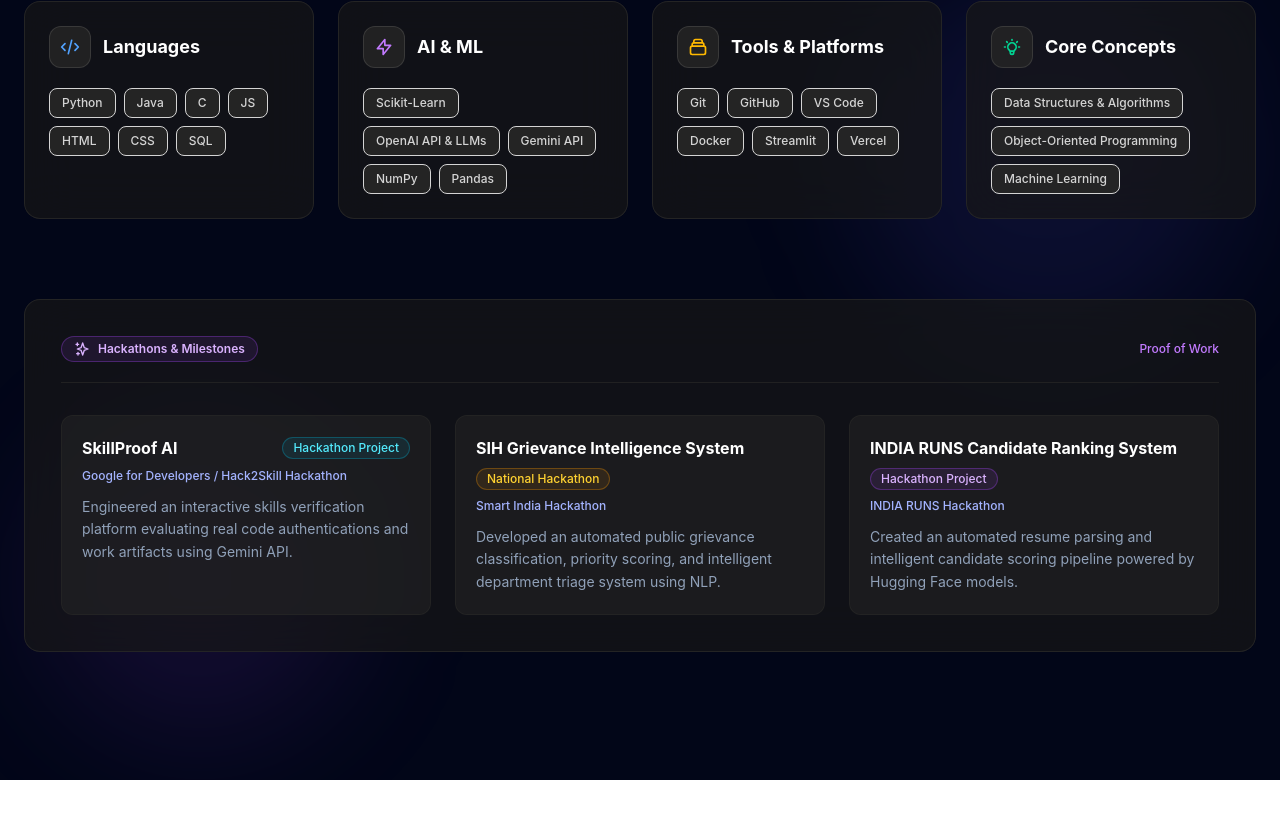
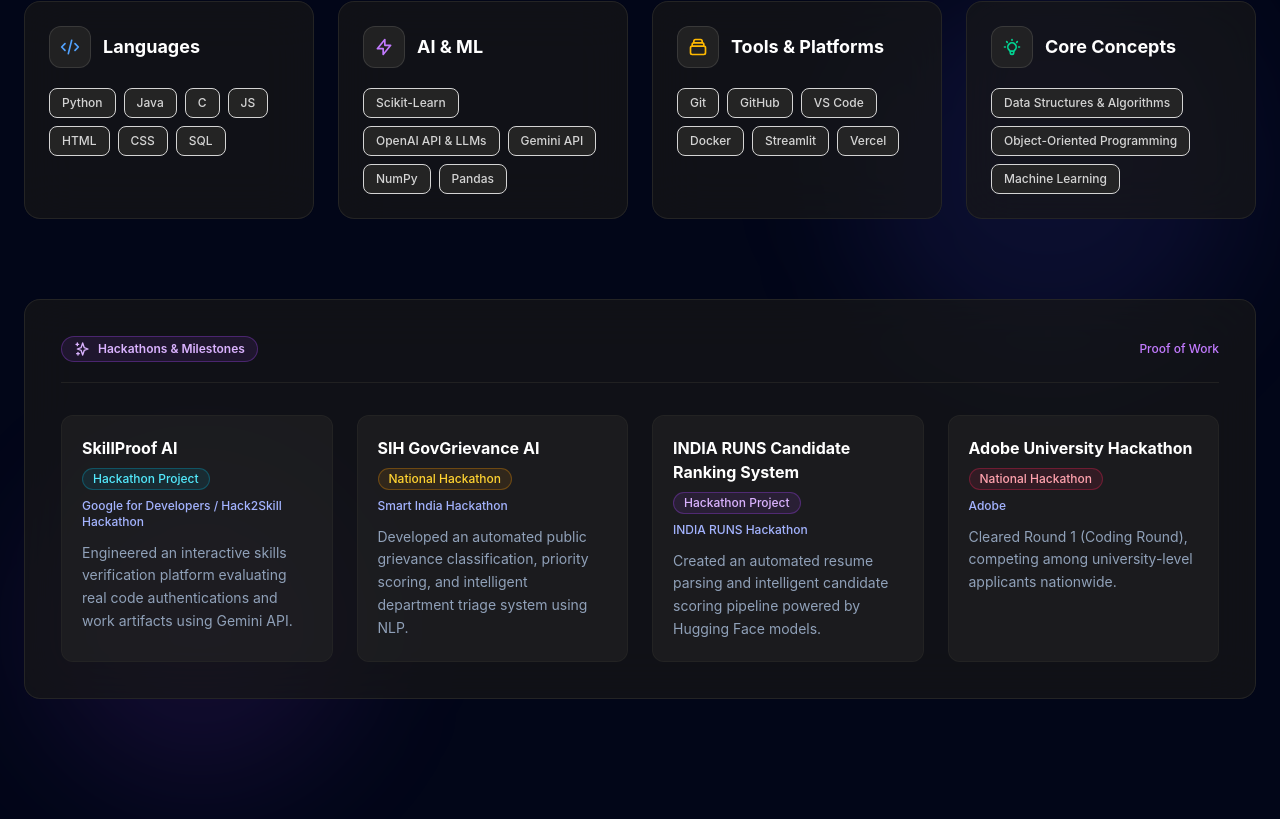
Before and after one commit to YendetiYashashwini/yashashwini-portfolio, a React app: page / in a window 1280 px wide. Shown: the part 2653-3472 px from the top of the page. Before the commit the page ends 3433 px from the top, so only its background shows below. Built offline with nearby package versions, Linux system fonts and the light colour scheme; the HTML template or start-up script is replaced by a standard one.

Commit message:
feat(achievements): add Adobe University Hackathon Round 1 clearance milestone

```diff
--- a/src/components/SkillsAndExperience.jsx
+++ b/src/components/SkillsAndExperience.jsx
@@ -60,7 +60,7 @@ export default function SkillsAndExperience() {
         'Engineered an interactive skills verification platform evaluating real code authentications and work artifacts using Gemini API.',
     },
     {
-      title: 'SIH Grievance Intelligence System',
+      title: 'SIH GovGrievance AI',
       event: 'Smart India Hackathon',
       tag: 'National Hackathon',
       tagColor: 'text-amber-300 bg-amber-500/10 border-amber-500/30',
@@ -74,6 +74,14 @@ export default function SkillsAndExperience() {
       tagColor: 'text-purple-300 bg-purple-500/10 border-purple-500/30',
       description:
         'Created an automated resume parsing and intelligent candidate scoring pipeline powered by Hugging Face models.',
+    },
+    {
+      title: 'Adobe University Hackathon',
+      event: 'Adobe',
+      tag: 'National Hackathon',
+      tagColor: 'text-rose-300 bg-rose-500/10 border-rose-500/30',
+      description:
+        'Cleared Round 1 (Coding Round), competing among university-level applicants nationwide.',
     },
   ]
 
@@ -146,11 +154,11 @@ export default function SkillsAndExperience() {
           <span className="text-xs text-purple-400 font-medium">Proof of Work</span>
         </div>
 
-        <div className="grid grid-cols-1 md:grid-cols-3 gap-6">
+        <div className="grid grid-cols-1 md:grid-cols-2 lg:grid-cols-4 gap-6">
           {milestones.map((item) => (
             <div
               key={item.title}
-              className="p-5 rounded-xl bg-neutral-800/50 border border-neutral-800/80 hover:border-neutral-700 transition-colors flex flex-col justify-between"
+              className="p-5 rounded-xl bg-neutral-800/50 border border-neutral-800/80 hover:border-neutral-700 transition-all flex flex-col justify-between"
             >
               <div>
                 <div className="flex flex-wrap items-center justify-between gap-2 mb-2">
```
